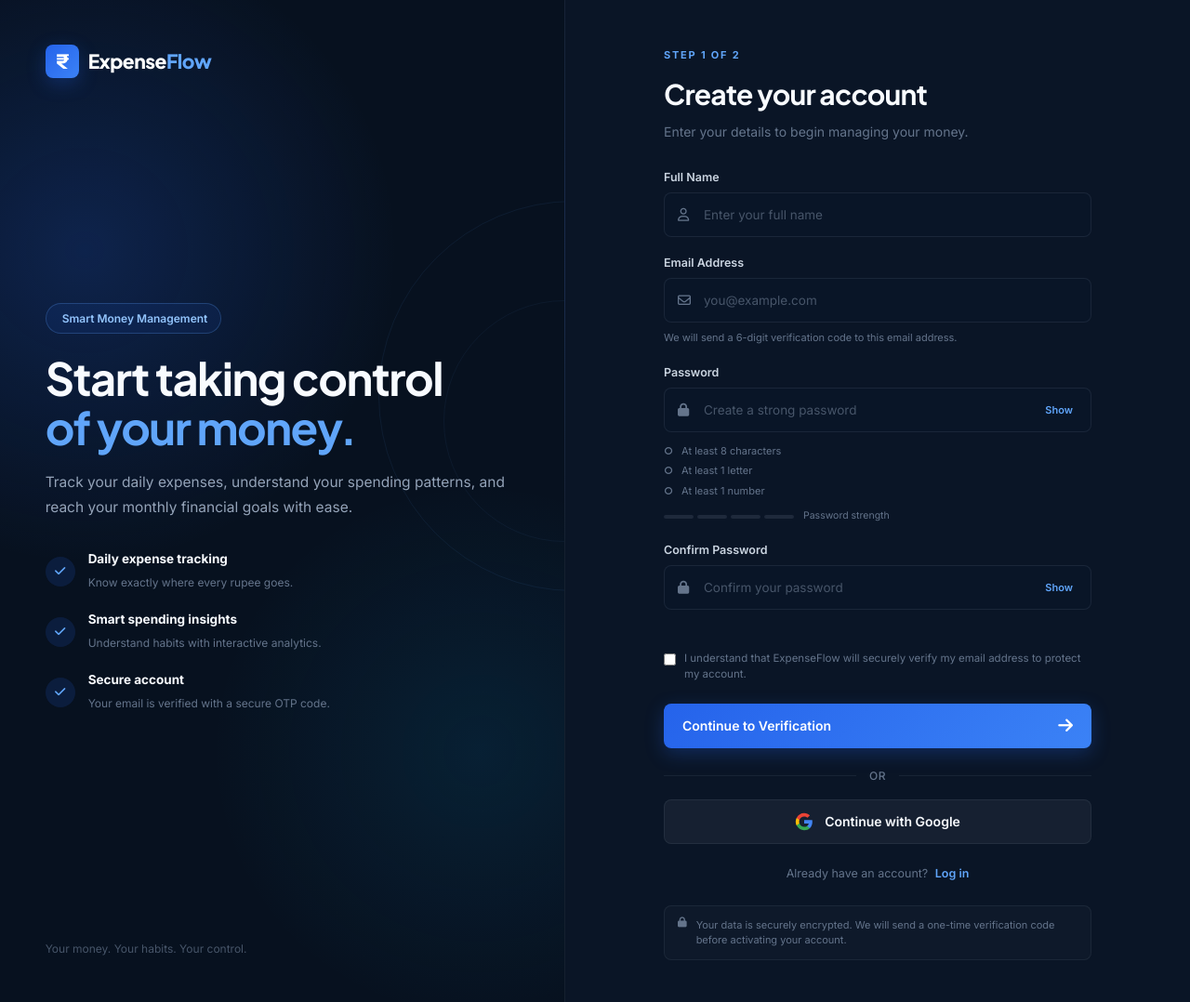
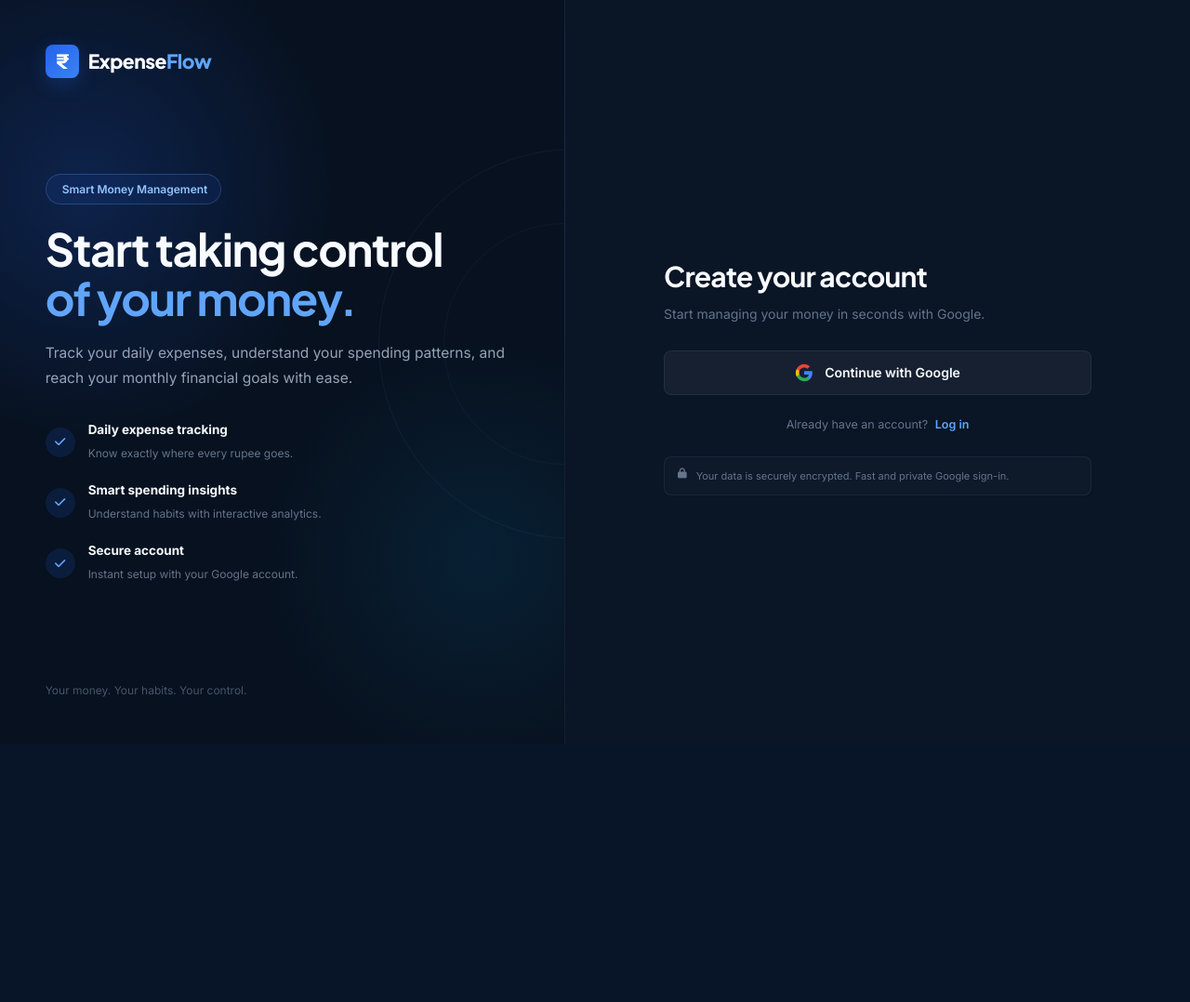
Before and after one commit to ngkrishnaa/DailyExpenseTracker, a Python web app: template templates/register.html in a window 1280 px wide. Shown: the whole page at 93% size. After the commit the page ends 800 px from the top, so only its background shows below. Run offline with Jinja, Linux system fonts and the light colour scheme; the template is opened without the code that fills it, so the values that code supplies are empty.

Commit message:
fix(ui): remove Continue to Verification button and keep Continue with Google as primary authentication CTA

```diff
--- a/templates/register.html
+++ b/templates/register.html
@@ -47,7 +47,7 @@
                         <div class="benefit-icon"><i class="fa-solid fa-check"></i></div>
                         <div>
                             <strong>Secure account</strong>
-                            <span>Your email is verified with a secure OTP code.</span>
+                            <span>Instant setup with your Google account.</span>
                         </div>
                     </div>
                 </div>
@@ -65,9 +65,8 @@
                 </div>
 
                 <div class="form-heading">
-                    <span class="form-step">STEP 1 OF 2</span>
                     <h2>Create your account</h2>
-                    <p>Enter your details to begin managing your money.</p>
+                    <p>Start managing your money in seconds with Google.</p>
                 </div>
 
                 {% with messages = get_flashed_messages(with_categories=true) %}
@@ -81,80 +80,15 @@
                     {% endif %}
                 {% endwith %}
 
-                <form class="register-form" method="POST" action="{{ url_for('register') }}">
+                <form class="register-form" method="POST" action="{{ url_for('register') }}" style="display: none;">
                     <input type="hidden" name="csrf_token" value="{{ csrf_token() }}">
-                    <!-- Full Name -->
-                    <div class="input-group">
-                        <label for="name">Full Name</label>
-                        <div class="input-wrapper">
-                            <i class="fa-regular fa-user input-icon"></i>
-                            <input type="text" id="name" name="name" placeholder="Enter your full name" autocomplete="name" required>
-                        </div>
-                    </div>
-
-                    <!-- Email Address -->
-                    <div class="input-group">
-                        <label for="email">Email Address</label>
-                        <div class="input-wrapper">
-                            <i class="fa-regular fa-envelope input-icon"></i>
-                            <input type="email" id="email" name="email" placeholder="you@example.com" autocomplete="email" required>
-                        </div>
-                        <small>We will send a 6-digit verification code to this email address.</small>
-                    </div>
-
-                    <!-- Password -->
-                    <div class="input-group">
-                        <label for="password">Password</label>
-                        <div class="input-wrapper">
-                            <i class="fa-solid fa-lock input-icon"></i>
-                            <input type="password" id="password" name="password" placeholder="Create a strong password" autocomplete="new-password" required>
-                            <button type="button" class="password-toggle" onclick="togglePassword('password', this)">Show</button>
-                        </div>
-
-                        <!-- Requirements -->
-                        <div class="password-requirements">
-                            <div id="length-rule"><span>&#9675;</span> At least 8 characters</div>
-                            <div id="letter-rule"><span>&#9675;</span> At least 1 letter</div>
-                            <div id="number-rule"><span>&#9675;</span> At least 1 number</div>
-                        </div>
-
-                        <!-- Strength meter -->
-                        <div class="password-strength">
-                            <div class="strength-bars">
-                                <span></span>
-                                <span></span>
-                                <span></span>
-                                <span></span>
-                            </div>
-                            <span class="strength-text">Password strength</span>
-                        </div>
-                    </div>
-
-                    <!-- Confirm Password -->
-                    <div class="input-group">
-                        <label for="confirm_password">Confirm Password</label>
-                        <div class="input-wrapper">
-                            <i class="fa-solid fa-lock input-icon"></i>
-                            <input type="password" id="confirm_password" name="confirm_password" placeholder="Confirm your password" autocomplete="new-password" required>
-                            <button type="button" class="password-toggle" onclick="togglePassword('confirm_password', this)">Show</button>
-                        </div>
-                        <small id="password-match-message" class="password-match-message"></small>
-                    </div>
-
-                    <!-- Terms checkbox -->
-                    <label class="terms">
-                        <input type="checkbox" required>
-                        <span>I understand that ExpenseFlow will securely verify my email address to protect my account.</span>
-                    </label>
-
-                    <!-- Submit -->
-                    <button type="submit" class="register-submit">
-                        <span>Continue to Verification</span>
-                        <span class="submit-arrow"><i class="fa-solid fa-arrow-right"></i></span>
-                    </button>
+                    <input type="text" id="name" name="name">
+                    <input type="email" id="email" name="email">
+                    <input type="password" id="password" name="password">
+                    <input type="password" id="confirm_password" name="confirm_password">
                 </form>
 
-                <div class="auth-divider">
+                <div class="auth-divider" style="display: none;">
                     <span>or</span>
                 </div>
 
@@ -172,10 +106,9 @@
                     Already have an account? <a href="{{ url_for('login') }}">Log in</a>
                 </div>
 
-
                 <div class="security-note">
                     <i class="fa-solid fa-lock"></i>
-                    <span>Your data is securely encrypted. We will send a one-time verification code before activating your account.</span>
+                    <span>Your data is securely encrypted. Fast and private Google sign-in.</span>
                 </div>
             </div>
         </section>
@@ -243,8 +176,10 @@
             }
         }
 
-        passwordInput.addEventListener("input", evaluatePassword);
-        confirmPasswordInput.addEventListener("input", checkMatch);
+        if (passwordInput && confirmPasswordInput && lengthRule) {
+            passwordInput.addEventListener("input", evaluatePassword);
+            confirmPasswordInput.addEventListener("input", checkMatch);
+        }
 
         document.querySelectorAll(".google-auth-btn").forEach(function(btn) {
             btn.addEventListener("click", function(e) {
```
